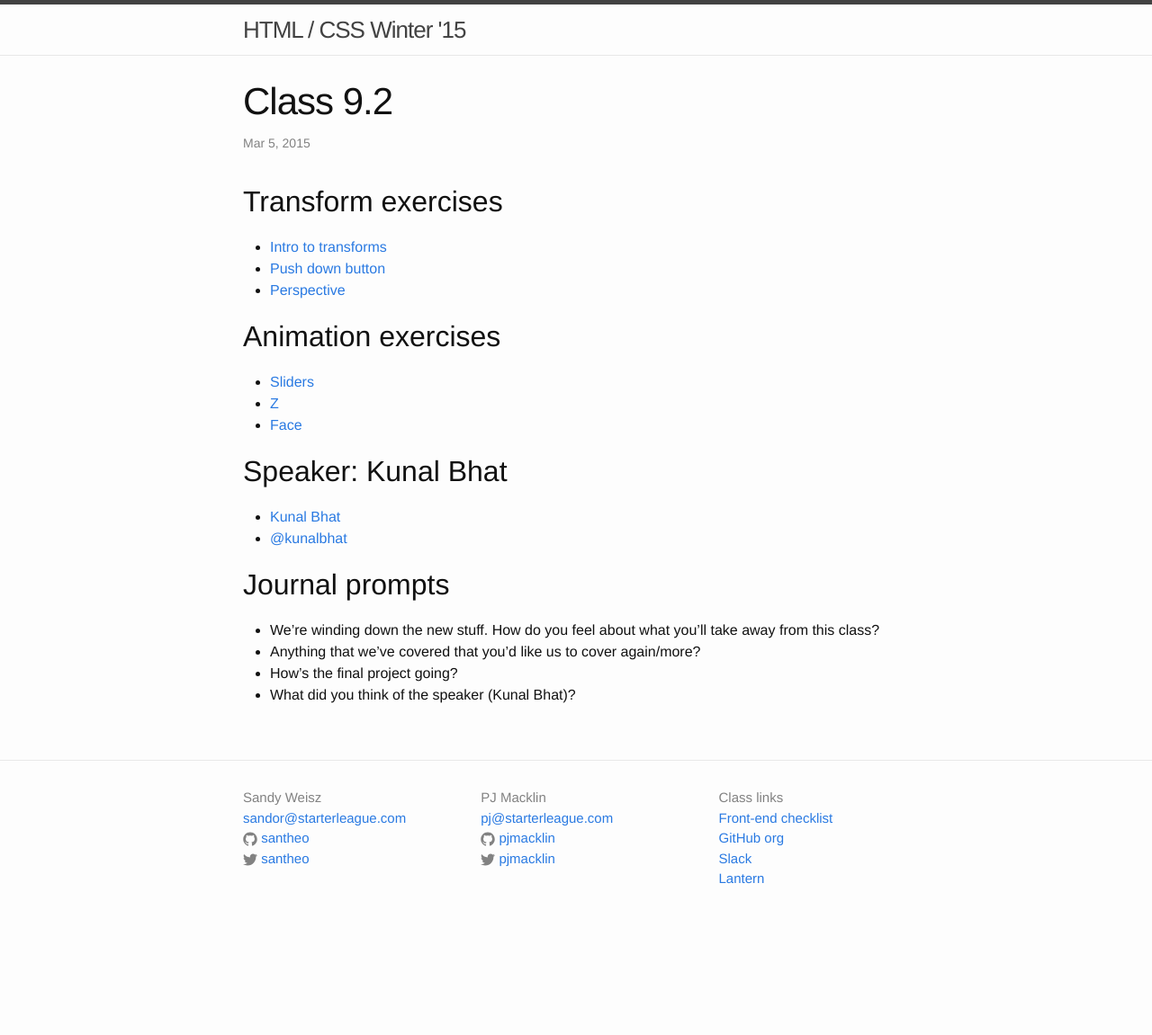
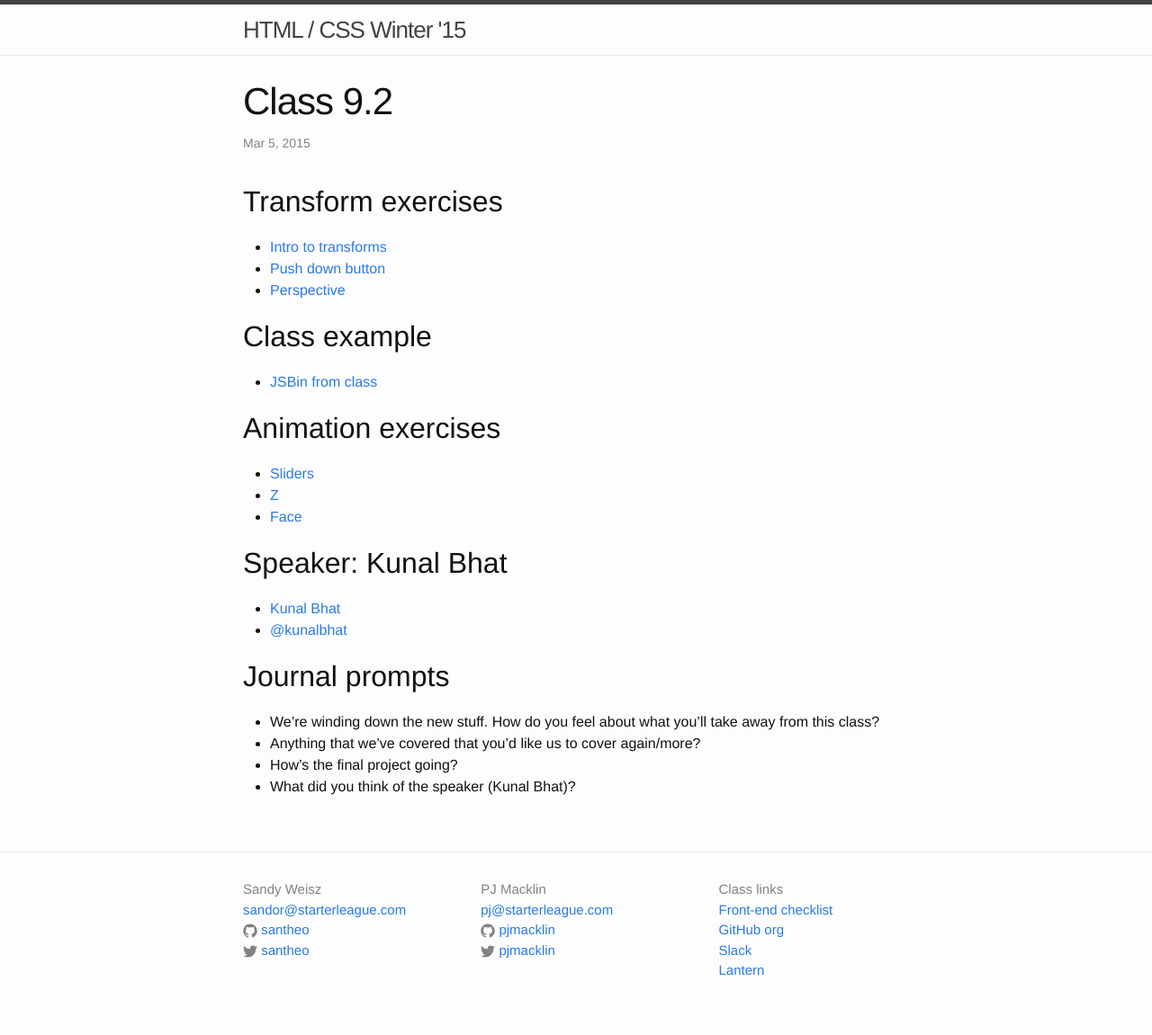
Before and after one commit to tsl-html-css/tsl-html-css.github.io, a Jekyll site: the page built from _posts/2015-03-05-9.2.md, in a window 1280 px wide. Shown: the whole page at 90% size. Built offline with Jekyll 4.4.1, drawn with Linux system fonts in a browser that asks for light colours; before the commit the page ends 1049 px from its top, so only the background shows below that.

Commit message:
Adding the example from class.

```diff
--- a/_posts/2015-03-05-9.2.md
+++ b/_posts/2015-03-05-9.2.md
@@ -10,6 +10,10 @@ categories: class
 * [Intro to transforms](http://jsbin.com/pepehi/1/edit?html,css,output)
 * [Push down button](http://jsbin.com/puxiyo/1/edit?html,css,output)
 * [Perspective](http://jsbin.com/fezama/1/edit?html,css,output)
+
+## Class example
+
+* [JSBin from class](http://jsbin.com/coveka/1/edit?html,css,output)
 
 ## Animation exercises
 
```
